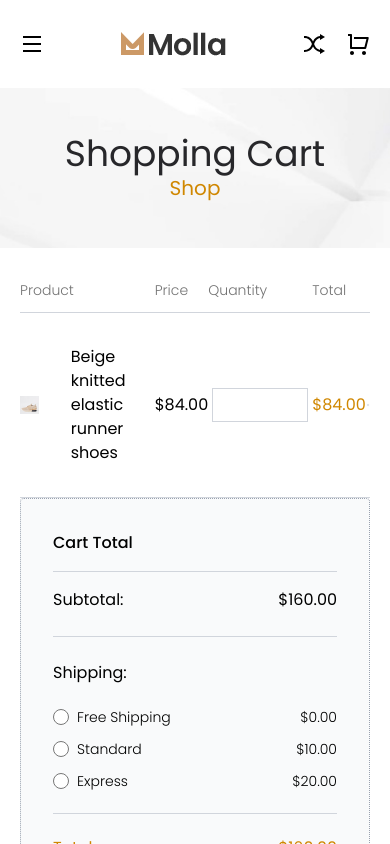
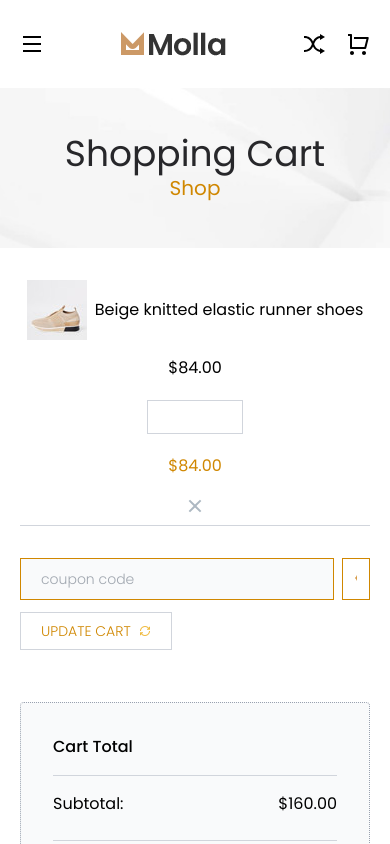
Before and after one commit to VISHNU-M123/FUSIONMART-FRONTEND, a React (Vite) app: page /cart in a window 390 px wide. Shown: the top 844 px of the page. Built offline with nearby package versions, Linux system fonts and the light colour scheme.

Commit message:
wishlist page started

```diff
--- a/src/App.jsx
+++ b/src/App.jsx
@@ -5,6 +5,7 @@ import Login from './pages/Login'
 import AllProducts from './pages/AllProducts'
 import SingleProducts from './pages/SingleProducts'
 import Cart from './pages/Cart'
+import Wishlist from './pages/Wishlist'
 
 const App = () => {
   return (
@@ -15,6 +16,7 @@ const App = () => {
         <Route path='/allProducts' element={<AllProducts/>}/>
         <Route path='singleProduct' element={<SingleProducts/>}/>
         <Route path='/cart' element={<Cart/>}/>
+        <Route path='/wishlist' element={<Wishlist/>}/>
       </Routes>
     </div>
   )
--- a/src/pages/Cart.jsx
+++ b/src/pages/Cart.jsx
@@ -14,12 +14,12 @@ const Cart = () => {
         {/* main container */}
         <div className='lg:px-40 px-5 py-8 w-full'>
             {/* table and card */}
-            <div className='grid grid-cols-1 lg:grid-cols-12'>
+            <div className='grid grid-cols-1 lg:grid-cols-12 gap-5'>
                 {/* table container */}
                 <div className='lg:col-span-9'>
                     {/* table */}
                     <table className='w-full'>
-                        <thead className='border-b border-gray-300'>
+                        <thead className='border-b border-gray-300 hidden md:table-header-group'>
                             <tr>
                                 <th className='text-neutral-500 text-sm font-light text-left pb-3'>Product</th>
                                 <th className='text-neutral-500 text-sm font-light text-left pb-3'>Price</th>
@@ -28,26 +28,26 @@ const Cart = () => {
                             </tr>
                         </thead>
                         <tbody>
-                            <tr className='border-b border-gray-300'>
-                                <td className='py-8'>
-                                    <div className='flex gap-8 items-center'>
+                            <tr className='border-b border-gray-300 grid grid-cols-1 gap-4 md:text-start text-center md:table-row'>
+                                <td className='lg:py-8 block md:table-cell'>
+                                    <div className='flex md:gap-8 gap-2 items-center justify-center md:justify-start'>
                                         <figure>
                                             <a href="">
                                                 <img src={assets.cart_table_product} alt="" className='cursor-pointer' />
                                             </a>
                                         </figure>
-                                        <h3 className='cursor-pointer'>Beige knitted elastic runner shoes</h3>
+                                        <h3 className='cursor-pointer text-start'>Beige knitted elastic runner shoes</h3>
                                     </div>
                                 </td>
-                                <td className='py-8'>$84.00</td>
-                                <td className='py-8'>
+                                <td className='md:py-8'>$84.00</td>
+                                <td className='md:py-8'>
                                     <div className='p-1'>
                                         <input type="text" className='outline-none border border-gray-300 w-24 px-2 py-1 text-center' />
                                     </div>
                                 </td>
-                                <td className='text-yellow-600 py-8'>$84.00</td>
-                                <td className='py-8'>
-                                    <button className='flex items-center justify-center'>
+                                <td className='text-yellow-600 md:py-8'>$84.00</td>
+                                <td className='md:py-8'>
+                                    <button className='md:flex items-center justify-center'>
                                         <img src={assets.close_icon} alt="" className='cursor-pointer' />
                                     </button>
                                 </td>
@@ -55,7 +55,22 @@ const Cart = () => {
                         </tbody>
                     </table>
                     {/* coupon code and update cart */}
-                    <div></div>
+                    <div className='flex flex-col md:flex-row justify-between gap-3 my-8'>
+                        <div>
+                            <form action="">
+                                <div className='flex gap-2'>
+                                    <input type="text" placeholder='coupon code' className='bg-gray-50 outline-none border border-yellow-600 py-2 px-5 text-sm font-light text-gray-600' />
+                                    <div className='border border-yellow-600 py-2 px-3'>
+                                        <button><img src={assets.right_arrow_icon} alt="" className='w-3 h-3' /></button>
+                                    </div>
+                                </div>
+                            </form>
+                        </div>
+                        <a href="" className='flex items-center gap-2 border border-gray-300 px-5 py-2 w-fit'>
+                            <span className='text-sm font-light text-yellow-600'>UPDATE CART</span>
+                            <img src={assets.reload_icon} alt="" className='w-3 h-3' />
+                        </a>
+                    </div>
                 </div>
 
                 {/* card div */}
--- /dev/null
+++ b/src/pages/Wishlist.jsx
@@ -0,0 +1,19 @@
+import React from 'react'
+import WhiteNavbar from '../components/WhiteNavbar'
+import WhiteFooter from '../components/WhiteFooter'
+import { assets } from '../assets/assets'
+
+const Wishlist = () => {
+  return (
+    <div>
+      <WhiteNavbar/>
+        <div className='flex flex-col justify-center items-center h-40 bg-cover bg-center' style={{backgroundImage: `url(${assets.page_header})`}}>
+            <h1 className='text-zinc-800 text-4xl'>Wishlist</h1>
+            <h6 className='text-yellow-600 text-xl'>Shop</h6>
+        </div>
+      <WhiteFooter/>
+    </div>
+  )
+}
+
+export default Wishlist
```
